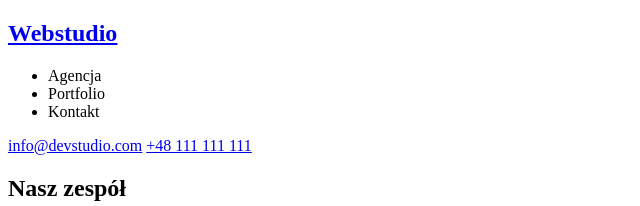
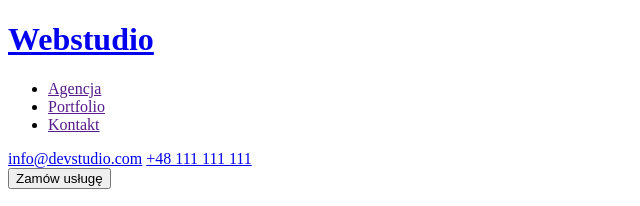
Before and after one commit to pzakrzewski92/goit-markup-hw-01, a plain HTML site: page index.html in a window 1280 px wide. Shown: the top 206 px of the page, without its empty margins (0-640 px from the left). Drawn offline with Linux system fonts and the light colour scheme.

Commit message:
Update index.html

```diff
--- a/index.html
+++ b/index.html
@@ -8,12 +8,12 @@
 </head>
 <body>
 <header>
-<a href="text"><h2>Webstudio</h2></a>
+<a href="text"><h1>Webstudio</h1></a>
 <nav>
 <ul>
-<li>Agencja</li>
-<li>Portfolio</li>
-<li>Kontakt</li>
+<li><a href="">Agencja</a></li>
+<li><a href="">Portfolio</a></li>
+<li><a href="">Kontakt</a></li>
 </ul>
 </nav>
 <div>
@@ -22,11 +22,11 @@
 </div>
 </header>
 <main>
+<button type="button">Zamów usługę</button>
+<section>
 
 
-
-</main>
-
+</section>
 
     <section>
         <h2>Nasz zespół</h2>
```
